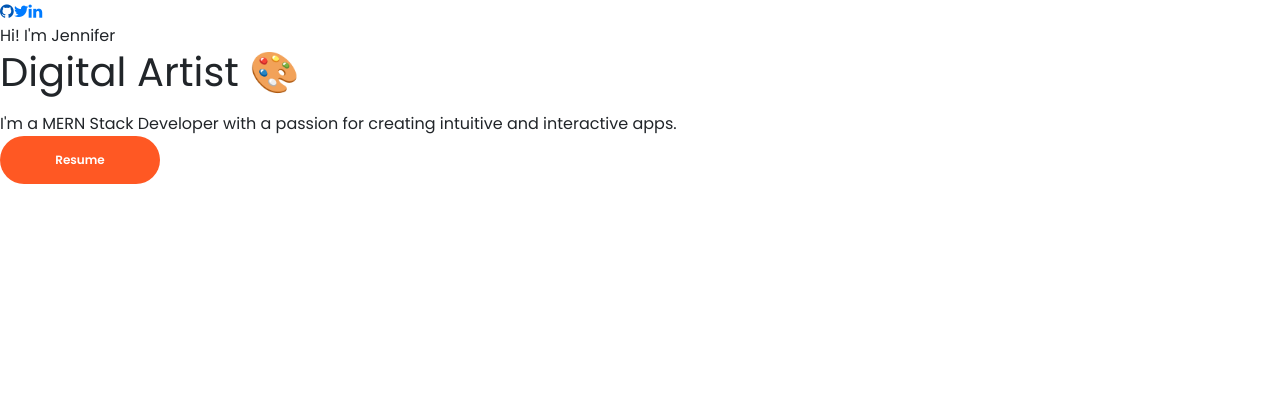
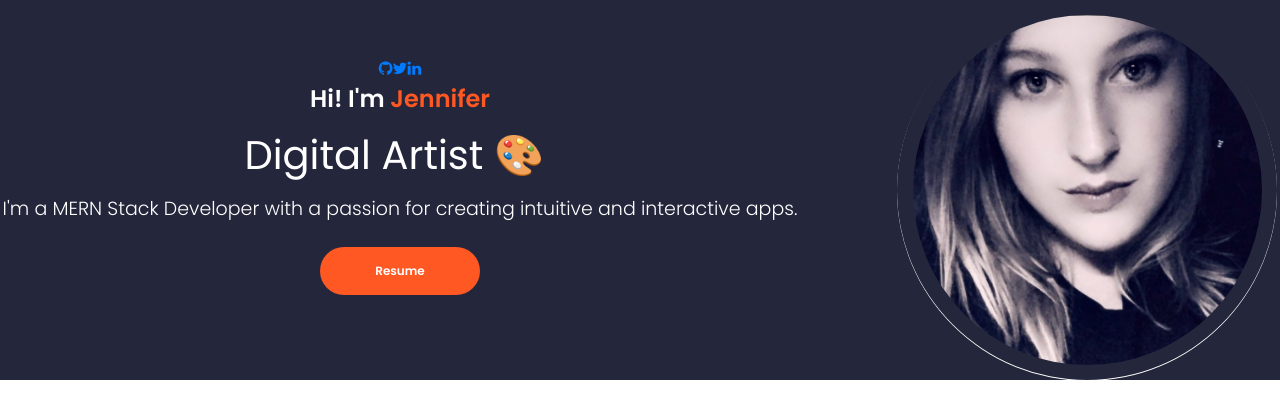
Before and after one commit to jl118/react-portfolio, a React (Create React App) app in the folder client/: page / in a window 1280 px wide. Shown: the top 418 px of the page. Built offline with nearby package versions, Linux system fonts and the light colour scheme; a web font is replaced by a local one.

Commit message:
worked on profile css styling

```diff
--- a/client/src/PortfolioContainer/Home/Profile.css
+++ b/client/src/PortfolioContainer/Home/Profile.css
@@ -0,0 +1,80 @@
+.profile-container {
+    display: flex;
+    align-items: center;
+    text-align: center;
+    justify-content: center;
+    height: 10%;
+    min-height: fit-content;
+    background-image: url("../../assets/Home/bg.jpg");
+}
+
+.profile-parent {
+    display: flex;
+    align-items: center;
+    color: aliceblue;
+}
+
+.profile-details-name {
+    font-size: 24px;
+    font-family: "Poppins SemiBold";
+}
+
+.profile-details-role {
+    display: flex;
+    flex-direction: column;
+    margin: 14px 0 24px 0;
+}
+
+.profile-details-role h1 {
+    font-size: 40px;
+}
+
+.primary-text {
+    color: var(--white);
+}
+
+.highlighted-text {
+    color: var(--dark-orange);
+}
+
+.profile-role-tagline {
+    font-size: 19px;
+    margin: 5px 0 0 0;
+    font-family: "Poppins Light";
+}
+
+.profile-options .highlighted-btn {
+    margin: 0 0 28px;
+}
+
+.profile-options .highlighted-btn:hover {
+    margin: 0 0 28px;
+    background-color: cornsilk;
+    color: black;
+}
+
+.profile-picture {
+    display: flex;
+    align-items: center;
+    justify-content: center;
+    box-shadow: 0 1px 0px 0px var(--white);
+    border-radius: 50%;
+    height: 380px;
+    width: 380px;
+    margin: 0 0px 0 100px;
+}
+
+.profile-picture-background {
+    height: 92%;
+    width: 92%;
+    background-image: url("../../assets/Home/47DB43C7-1271-4561-B511-255B83466692_1_201_a.jpeg");
+    background-size: cover;
+    background-repeat: no-repeat;
+    background-position: center;
+    border-radius: 50%;
+}
+
+.profile-picture-background:hover {
+    transform: scale(1.07);
+    transition: 1s ease-in-out;
+}
--- a/client/src/PortfolioContainer/Home/Profile.js
+++ b/client/src/PortfolioContainer/Home/Profile.js
@@ -1,5 +1,6 @@
 import React from 'react';
 import Typical from 'react-typical';
+import './Profile.css';
 
 export default function Profile() {
     return (
```
